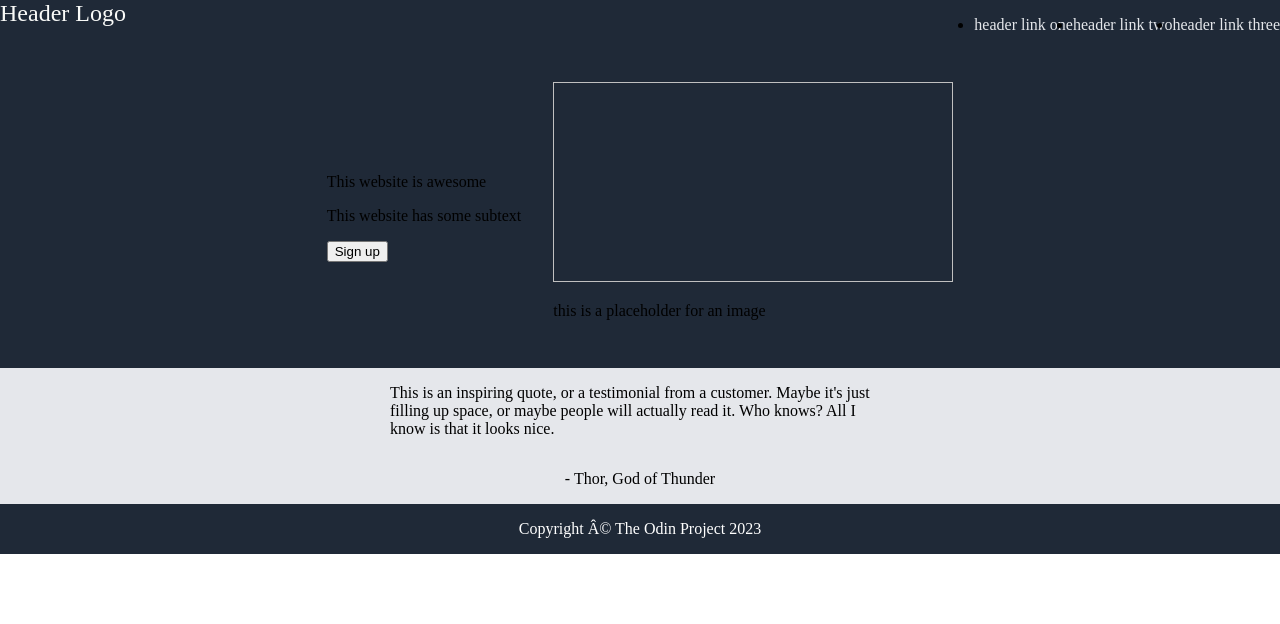
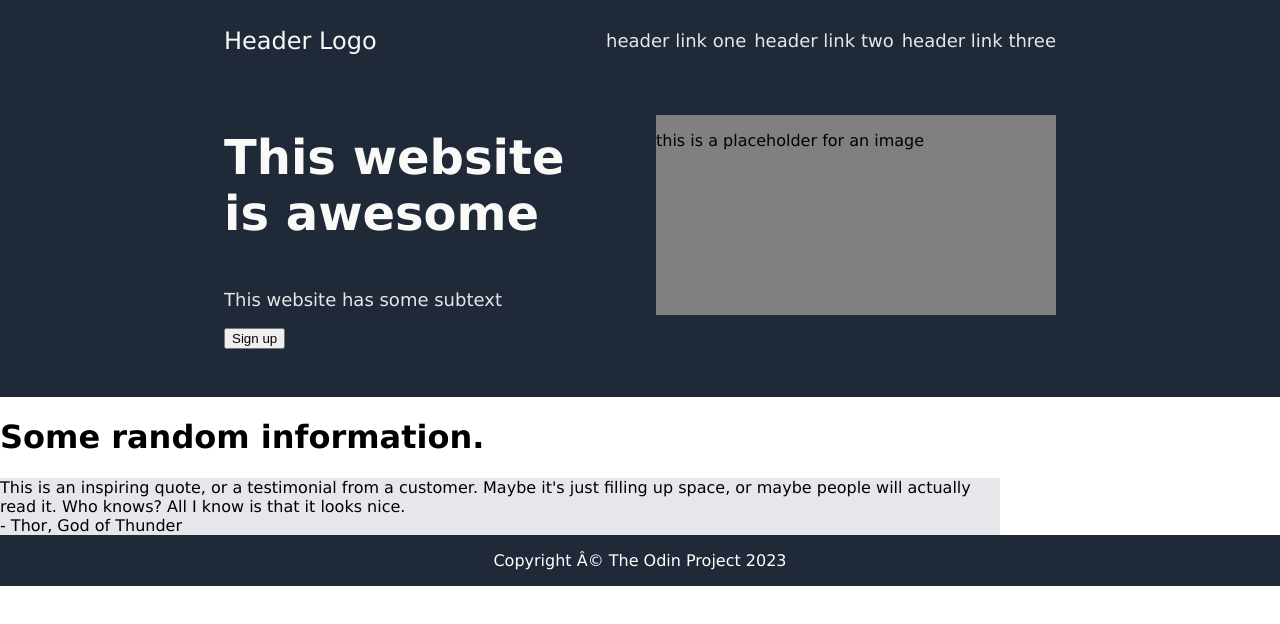
Before and after one commit to TaylorBisset/odin-project-landing-page, a plain HTML site: page index.html in a window 1280 px wide. Drawn offline with Linux system fonts and the light colour scheme.

Commit message:
Header and Footer nearly complete. Body conent started. Need to fix padding/margins.

```diff
--- a/index.html
+++ b/index.html
@@ -9,8 +9,11 @@
 
     <body>
 
+<!-- begin header -->
         <div class="header">
+            <div class="header-content">
 
+    <!-- begin banner -->
                 <div class="header-banner">
                     <div class="header-logo">Header Logo</div>
                     <div class="header-banner-links">
@@ -21,7 +24,9 @@
                         </ul>
                     </div>
                 </div>
+    <!-- end banner -->
 
+    <!-- begin hero content -->
                 <div class="hero-content">
                     <div class="hero-content-text">
                         <div class="hero">
@@ -32,32 +37,52 @@
                         </div>
                         <button>Sign up</button>
                     </div>
+
                     <div class="image-container">
-                    <img height="200"; width="400">
-                    <p class="image-text">this is a placeholder for an image</p>
+                        <p>this is a placeholder for an image</p>
                     </div>
                 </div>
+    <!-- end hero content -->
 
             </div>
+        </div>
+<!-- end header -->
 
+<!-- begin main contnt -->
         <div class="content">
 
+    <!-- begin info -->
+            <div class="info">
                 <div>
+                    <h1>Some random information.</h1>
+                </div>
+
+        <!-- begin cards -->
+                <div class="card-container">
 
                 </div>
-
-            <div class="quote">
-                <p class="quote-text">This is an inspiring quote, or a testimonial from a customer. Maybe it's just filling up space, or maybe people will actually read it. Who knows? All I know is that it looks nice.</p>
-                <p class="quote-speaker">- Thor, God of Thunder</p>
+        <!-- end cards -->
 
             </div>
+    <!-- end info -->
+
+    <!-- begin quote content -->
+            <div class="quote">
+                <div class="quote-content">
+                    <div class="quote-text">This is an inspiring quote, or a testimonial from a customer. Maybe it's just filling up space, or maybe people will actually read it. Who knows? All I know is that it looks nice.</div>
+                    <div class="quote-speaker">- Thor, God of Thunder</div>
+                </div>
+            </div>
+    <!-- end quote content -->
 
         </div>
+<!-- end main content -->
 
-
+<!-- begin footer -->
         <div class="footer">
             <p>Copyright © The Odin Project 2023</p>
         </div>
+<!-- end footer -->
 
     </body>
 
--- a/styles.css
+++ b/styles.css
@@ -1,18 +1,30 @@
 body {
     margin: 0;
+    font-family:'Lucida Sans', 'Lucida Sans Regular', 'Lucida Grande', 'Lucida Sans Unicode', 'Geneva', Verdana, sans-serif;
 }
 
-
-
+/* start header area */
 .header {
     background-color: #1F2937;
     display: flex;
     flex-direction: column;
+    justify-content: center;
+    align-items: center;
 }
 
+.header-content {
+    display: flex;
+    flex-direction: column;
+    max-width: 1000px;
+    justify-content: center;
+}
+
+/* start banner */
 .header-banner {
     display: flex;
     justify-content: space-between;
+    align-items: center;
+    padding: 12px 48px;
 }
 
 .header-logo {
@@ -23,32 +35,69 @@ body {
 
 .header-banner-links ul {
     display: flex;
+    font-size: 18px;
+    list-style: none;
+    gap: 8px;
 }
 
 .header-banner-links a {
     text-decoration: none;
     color: #E5E7EB;
 }
+/* end banner */
 
+/* start hero content */
 .hero-content {
     display: flex;
-    justify-content: center;
+    justify-content: space-between;
     align-items: center;
     gap: 32px;
-    padding: 32px;
+    padding: 48px;
+    padding-top: 0;
 }
 
+.hero {
+    font-size: 48px;
+    font-weight: 900;
+    color: #F9FAF8;
+    max-width: 400px;
+}
+
+.hero-subtext {
+    font-size: 18px;
+    color: #E5E7EB;
+}
+
+.hero-content .image-container {
+    display: flex;
+    flex-shrink: 0;
+    height: 200px;
+    width: 400px;
+    background-color: grey;
+}
+/* end hero content */
+/* end header area */
+
+/* sart main content */
+.content {
+    display: flex;
+    max-width: 1000px;
+    flex-direction: column;
+}
+
+/* start quote area */
 .quote {
 background-color: #E5E7EB;
 display: flex;
-    flex-direction: column;
-    align-items: center;
 }
+/* end quote area */
 
-.quote-text {
-    max-width: 500px;
-}
+/* start call to action */
 
+/* end call to action */
+/* end main content */
+
+/* start footer area */
 .footer {
 background-color: #1F2937;
 color: white;
@@ -56,3 +105,4 @@ body {
 justify-content: center;
 align-items: center;
 }
+/* end footer area */
```
Lines whose indentation alone changed are shown as unchanged.
